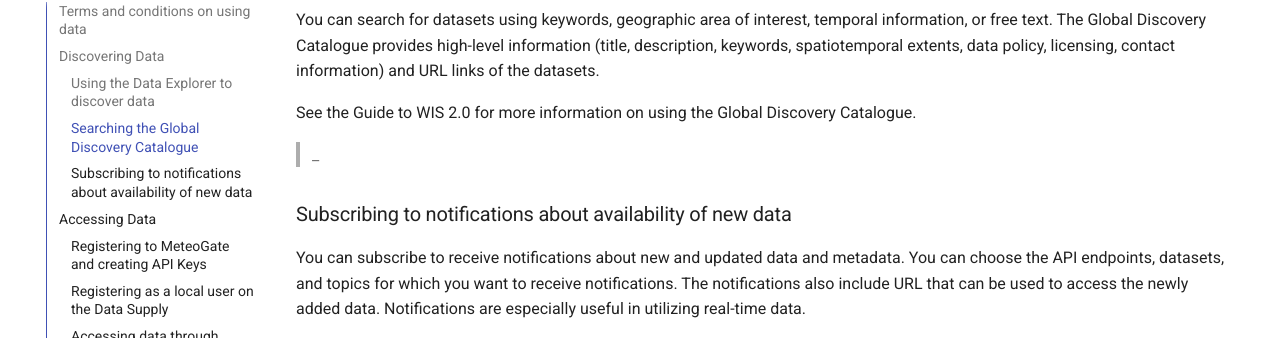
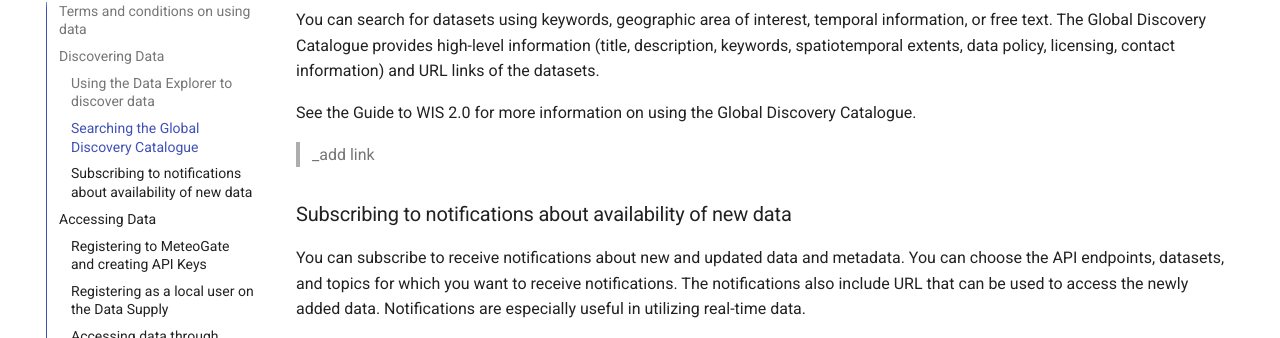
Before and after one commit to EUMETNET/meteogate-documentation, an MkDocs documentation site: the page built from docs/2-discovering-and-accessing-data.md, in a window 1280 px wide and 900 px high, scrolled down 1104 px. Shown: the part 115-453 px from the top of the window. Built offline with MkDocs 1.6.1 and Material for MkDocs 9.7.7, drawn with Linux system fonts in a browser that asks for light colours; comment, search, counter and statistics services are not loaded.

Commit message:
Update 2-discovering-and-accessing-data.md

```diff
--- a/docs/2-discovering-and-accessing-data.md
+++ b/docs/2-discovering-and-accessing-data.md
@@ -38,7 +38,7 @@ You can search for datasets using keywords, geographic area of interest, tempora
 
 See the Guide to WIS 2.0 for more information on using the Global Discovery Catalogue.
 
-> _<add link>
+> _add link
 
 ### Subscribing to notifications about availability of new data
 
```
